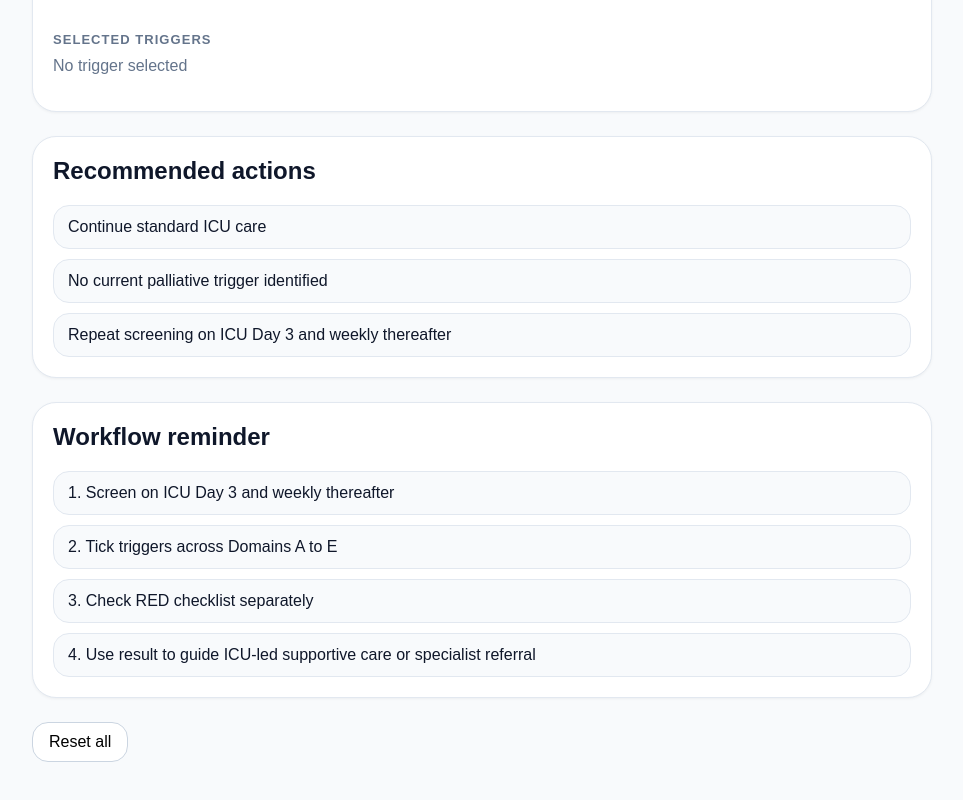
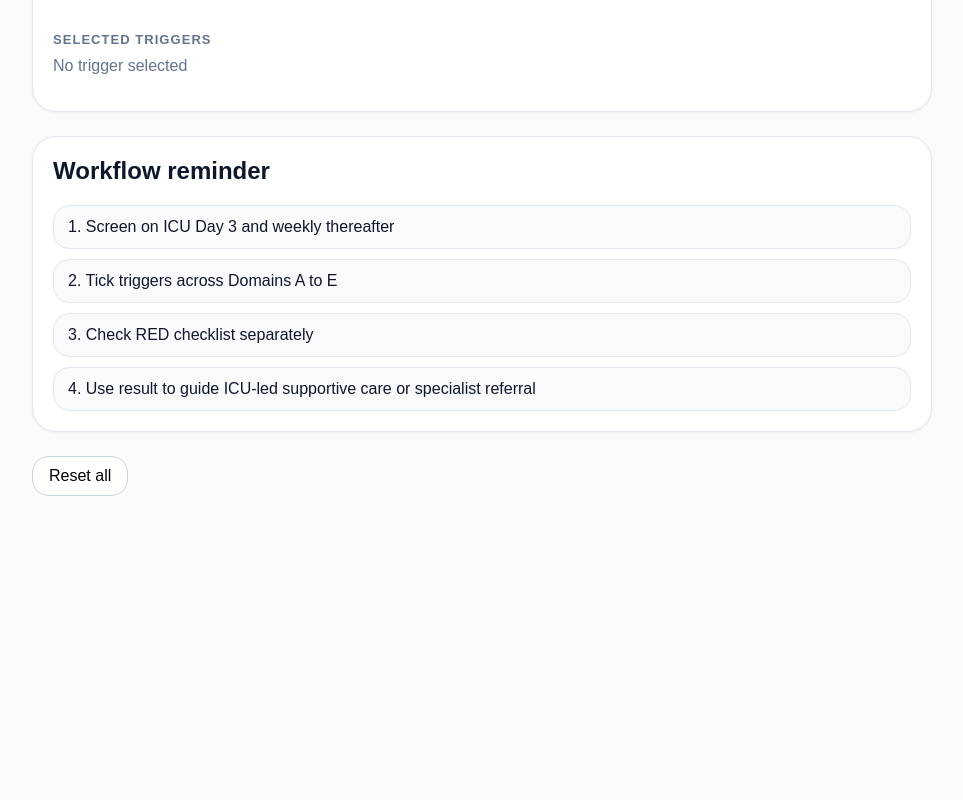
Before and after one commit to yeohjiecong/align-triage, a Next.js app: page / in a window 1280 px wide. Shown: the part 2730-3530 px from the top of the page, without its empty margins (158-1121 px from the left). After the commit the page ends 3506 px from the top, so only its background shows below. Built offline with nearby package versions, Linux system fonts and the light colour scheme.

Commit message:
Remove recommended actions section

```diff
--- a/app/page.tsx
+++ b/app/page.tsx
@@ -511,18 +511,6 @@ export default function Page() {
           ) : null}
         </section>
 
-        <section style={styles.section}>
-          <h2 style={{ marginTop: 0 }}>Recommended actions</h2>
-          {result.actions.map((action) => (
-            <div key={action} style={styles.actionItem}>{action}</div>
-          ))}
-
-          {result.reassessment ? (
-            <div style={styles.note}>
-              <strong>Reassessment:</strong> {result.reassessment}
-            </div>
-          ) : null}
-        </section>
 
         <section style={styles.section}>
           <h2 style={{ marginTop: 0 }}>Workflow reminder</h2>
```
